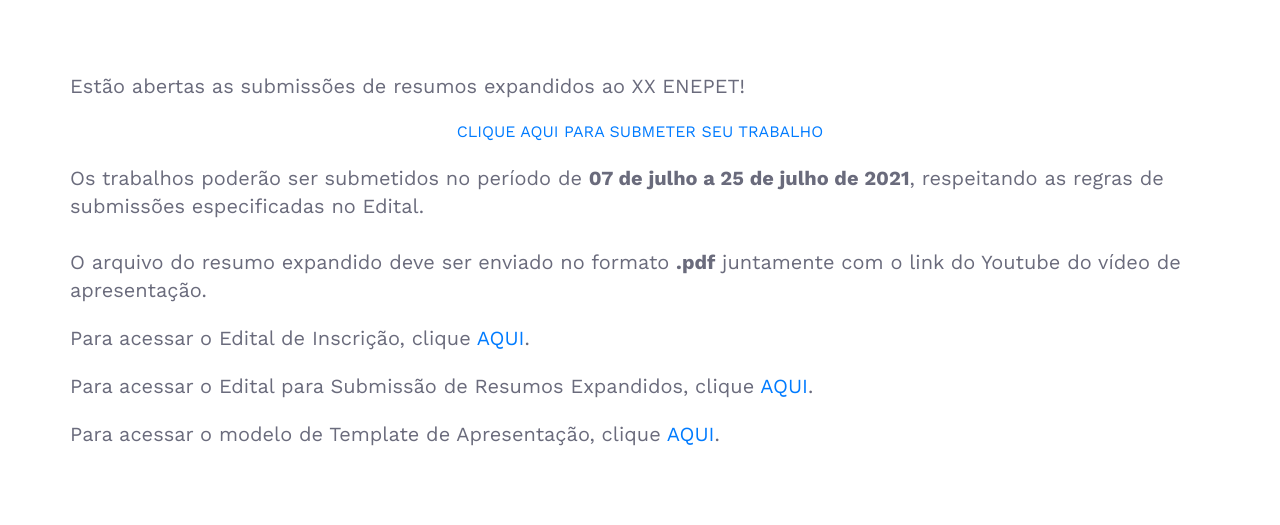
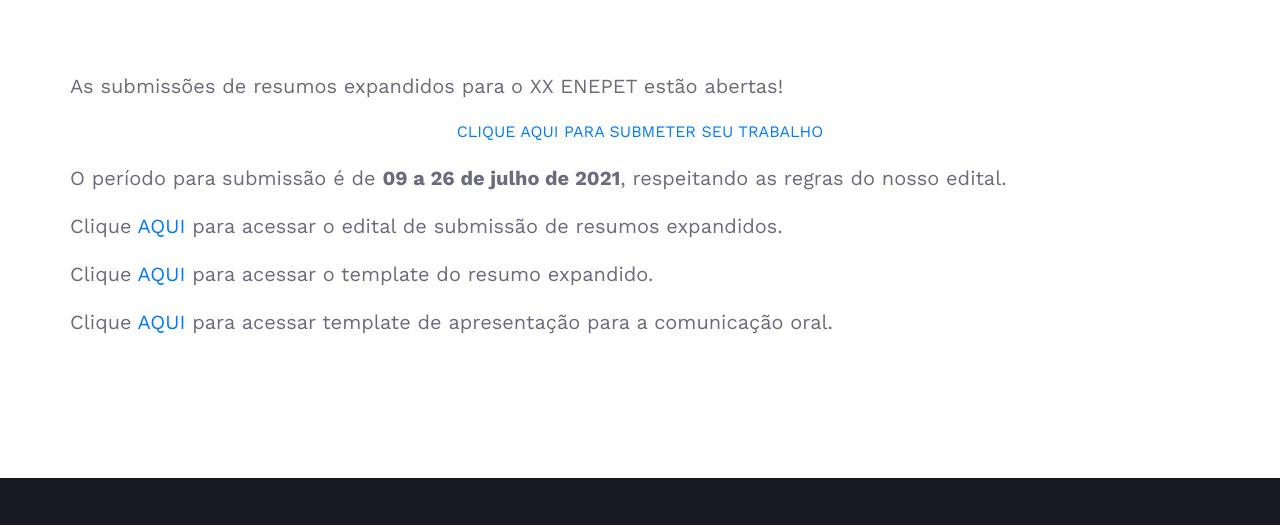
Before and after one commit to rafael039/siteEnepet2021, a plain HTML site: page submission.html in a window 1280 px wide. Shown: the part 275-800 px from the top of the page. Drawn offline with nearby package versions, Linux system fonts and the light colour scheme.

Commit message:
alteracoes 09/07/21 pedidas por lene

```diff
--- a/submission.html
+++ b/submission.html
@@ -88,20 +88,18 @@
             <div class="row">
                 <div class="col-lg-12">
                     <div class="section-title">
-                        <p class="f-para">Estão abertas as submissões de resumos expandidos ao XX ENEPET!</p>
+                        <p class="f-para">As submissões de resumos expandidos para o XX ENEPET estão abertas!</p>
 
                         <p class="f-para"><p class="f-para">
                         <div class="" style="text-align: center" hover:"red">
                             <a href="https://www.even3.com.br/xxenepet/" target="_blank">CLIQUE AQUI PARA SUBMETER SEU TRABALHO</a>
                         </div></p>
 
-                        <p class="f-para"><p class="f-para">Os trabalhos poderão ser submetidos no período de <strong>07 de julho a 25 de julho de 2021</strong>,
-                        respeitando as regras de submissões especificadas no Edital.<br><br>
-                        O arquivo do resumo expandido deve ser enviado no formato <strong>.pdf</strong> juntamente com o link do
-                        Youtube do vídeo de apresentação.</p>
-                        <p class="f-para"><p class="f-para">Para acessar o Edital de Inscrição, clique <a href="https://drive.google.com/file/d/1P7swYLhvUkRBU16R8DzYo-MtSHI43sr2/view?usp=sharing" target="_blank">AQUI</a>.</p>
-                        <p class="f-para"><p class="f-para">Para acessar o Edital para Submissão de Resumos Expandidos, clique <a href="https://drive.google.com/file/d/17CFAef1dC5OYqBr_ELK_TS2r-6PGp-2L/view?usp=sharing" target="_blank">AQUI</a>.</p>
-                        <p class="f-para"><p class="f-para">Para acessar o modelo de Template de Apresentação, clique <a href="https://drive.google.com/file/d/1bWqsp9b8vHqqsp6BGGo4_mjxTbNn2IqN/view?usp=sharing" target="_blank">AQUI</a>.</p>
+                        <p class="f-para"><p class="f-para">O período para submissão é de <strong>09 a 26 de julho de 2021</strong>, respeitando as regras do nosso edital.</p>
+
+                        <p class="f-para"><p class="f-para">Clique <a href="https://drive.google.com/file/d/17CFAef1dC5OYqBr_ELK_TS2r-6PGp-2L/view?usp=sharing" target="_blank">AQUI</a> para acessar o edital de submissão de resumos expandidos.</p>
+                        <p class="f-para"><p class="f-para">Clique <a href="https://drive.google.com/file/d/1dkCKfbzGnXQw3N_3Z59ZsMqmuFWz64ZV/view?usp=sharing" target="_blank">AQUI</a> para acessar o template do resumo expandido.</p>
+                        <p class="f-para"><p class="f-para">Clique <a href="https://drive.google.com/file/d/1bWqsp9b8vHqqsp6BGGo4_mjxTbNn2IqN/view?usp=sharing" target="_blank">AQUI</a> para acessar template de apresentação para a comunicação oral.</p>
                     </div>
                 </div>
             </div>
```
Also changed, not shown: organization.html (+1 -1 lines).
